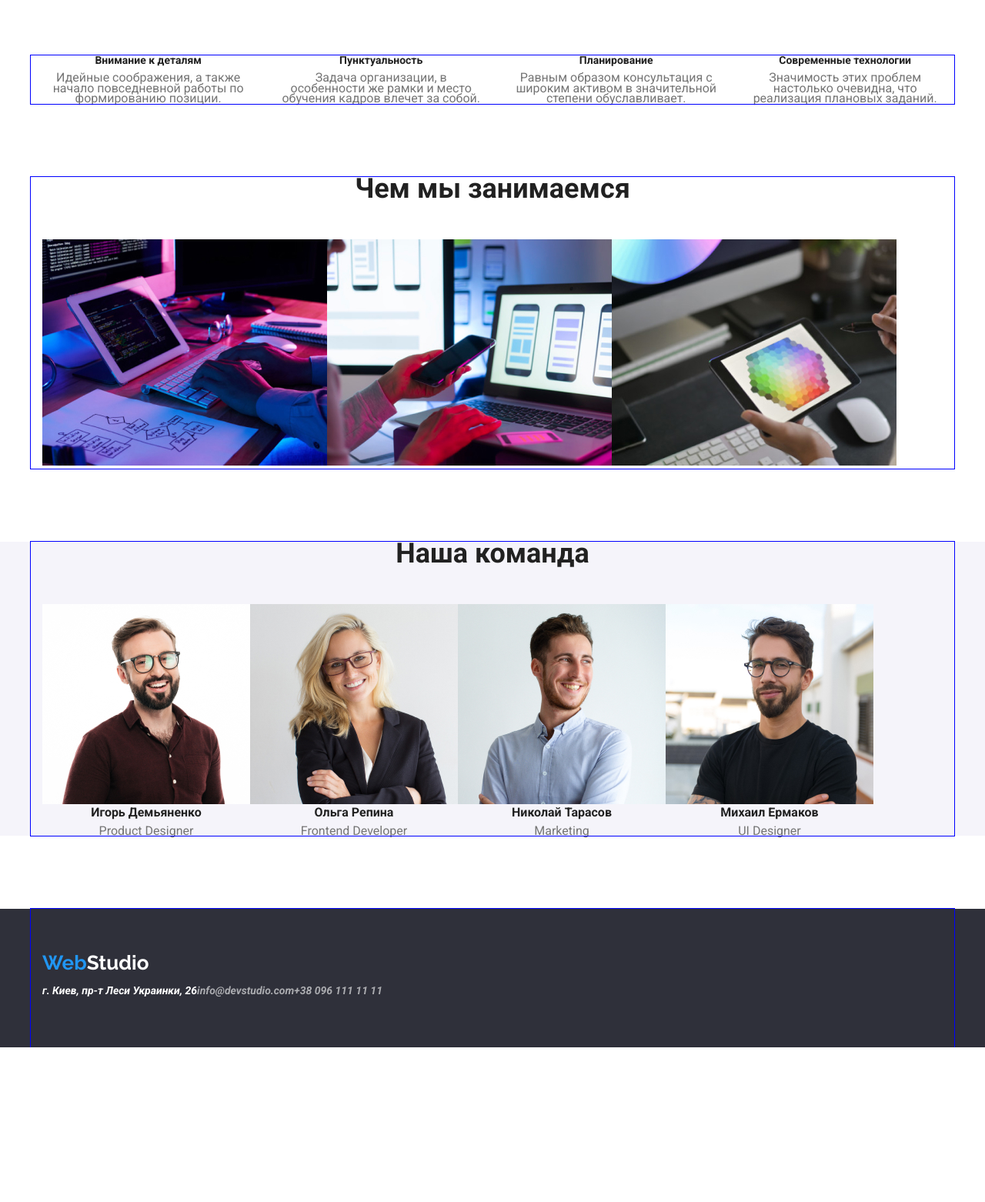
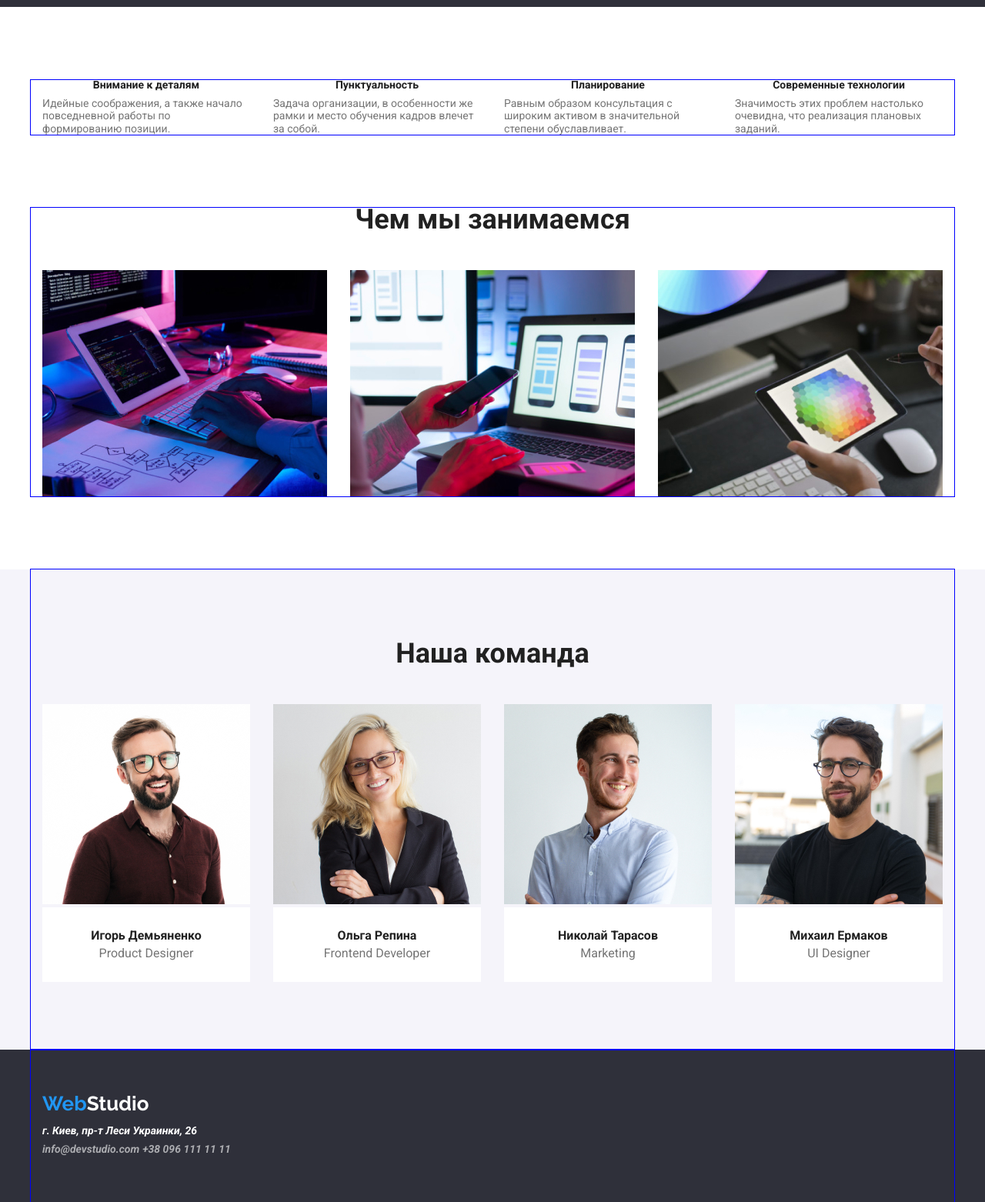
Before and after one commit to KaterinaGerts/goit-markup-hw-03, a plain HTML site: page index.html in a window 1280 px wide. Shown: the part 400-1962 px from the top of the page at 77% size. Before the commit the page ends 1761 px from the top, so only its background shows below. Drawn offline with nearby package versions, Linux system fonts and the light colour scheme.

Commit message:
image flex

```diff
--- a/css/style.css
+++ b/css/style.css
@@ -1,12 +1,3 @@
-html {
-  box-sizing: border-box;
-}
-*,
-*::before,
-*::after {
-  box-sizing: inherit;
-}
-
 :root {
 
   --primary-text-color: #757575;
@@ -38,7 +29,7 @@ body {
 }
 .inline-item {
   display: flex;
- align-items: center;
+  align-items: center;
 }
 
 /* Шапка сайта */
@@ -69,6 +60,7 @@ body {
   list-style: none;
 }
 .list .list-links {
+  display: block;
   padding-top: 32px;
   padding-bottom: 32px;
 
@@ -149,47 +141,44 @@ body {
 /* /Верхняя секция сайта */
 
 /* Услуги */
-.list-description {
+.list-bar,
+.images {
+  padding: 0px;
+  margin: 0px;
   margin-bottom: 95px;
   display: flex;
+  justify-content: space-between;
+  list-style: none;
+}
+.list-description {
+  width: 270px;
 }
 .subtitle {
   margin: 0px;
   margin-bottom: 10px;
   text-align: center;
+
   font-weight: bold;
   font-size: 14px;
   line-height: 0.88;
   color: var(--title-text-color);
 }
-.description {
-  margin: 0px;
-  margin-bottom: 95px;
+.first-description {
+  margin-top: 0px;
+  margin-bottom: 0px;
 
   font-size: 14px;
-  line-height: 0.583;
-}
-.margin-list:not(:last-child) {
-  margin-right: 30px;
-}
-/* /Услуги */
+    }
+  .first-description:last-child {
+    margin-right: 0px;
+  }
+ /* /Услуги */
 
 /* Картинки - описание деятельности */
-.photo {
-  /* display: block; */
-}
-.images {
-  padding: 0px;
-  display: flex;
-  list-style: none;
-  margin-bottom: 95px;
-  }
+
 .images .list-images {
-  display: block;
-  width: calc((100%-30px)/3);
-}
-.list-images:last-child {
-  margin-right: 0px;
+  width: 370px;
+  height: 294px;
 }
 
 .titles {
@@ -207,8 +196,13 @@ body {
 .team {
   background-color: var(--secondary-bg-color);
 }
+.team-container {
+  padding-top: 94px;
+  padding-bottom: 94px;
+}
 .team-photo {
-  width: calc((100%-30px)/4);
+  width: 270px;
+  height: 260px;
 }
 .text {
   margin: 0px;
@@ -225,7 +219,11 @@ body {
   line-height: 0.842;
   text-align: center;
 }
-
+.team-profile {
+  padding-top: 30px;
+  padding-bottom: 30px;
+  background-color: var(--secondary-text-color);
+}
 
 /* /Наша команда */
 
@@ -234,15 +232,14 @@ body {
   background-color: var(--primary-bg-color);
 }
 
-.address .location {
+.adress .location {
   margin: 0px;
   margin-bottom: 10px;
   color: var(--secondary-text-color);
   font-size: 14px;
   line-height: 0.583;
 }
-
-.address .address-color {
+.adress .address-color {
   text-decoration: none;
   font-size: 14px;
   line-height: 0.583;
@@ -254,6 +251,10 @@ body {
 .padding-contacts {
   padding-top: 60px;
   padding-bottom: 60px;
+}
+.adress-column {
+  display: inline-block;
+
 }
 
 /* /Контакты */
--- a/index.html
+++ b/index.html
@@ -60,36 +60,38 @@
 
       <!--Услуги-->
       <section>
-        <div class="container list-description">
+        <div class="container">
           <h2 hidden>список предоставляемых услуг</h2>
-          <div class="margin-list">
+          <ul class="list-bar">
+            <li class="list-description">
               <h4 class="subtitle">Внимание к деталям</h4>
-            <p class="description">
+              <p class="first-description">
                 Идейные соображения, а также начало повседневной работы по
                 формированию позиции.
               </p>
-          </div>
-          <div class="margin-list">
+            </li>
+            <li class="list-description">
               <h4 class="subtitle">Пунктуальность</h4>
-            <p class="description">
-              Задача организации, в особенности же рамки и место обучения кадров
-              влечет за собой.
+              <p class="first-description">
+                Задача организации, в особенности же рамки и место обучения
+                кадров влечет за собой.
               </p>
-          </div>
-          <div class="margin-list">
+            </li>
+            <li class="list-description">
               <h4 class="subtitle">Планирование</h4>
-            <p class="description">
+              <p class="first-description">
                 Равным образом консультация с широким активом в значительной
                 степени обуславливает.
               </p>
-          </div>
-          <div class="margin-list">
+            </li>
+            <li class="list-description">
               <h4 class="subtitle">Современные технологии</h4>
-            <p class="description">
+              <p class="first-description">
                 Значимость этих проблем настолько очевидна, что реализация
                 плановых заданий.
               </p>
-          </div>
+            </li>
+          </ul>
         </div>
       </section>
       <!--/Услуги-->
@@ -133,10 +135,10 @@
 
       <!-- Наша команда -->
       <section class="team">
-        <div class="container">
+        <div class="container team-container">
           <h3 class="titles">Наша команда</h3>
           <ul class="images">
-            <li class="list-images">
+            <li class="team-photo">
               <img
                 class="photo"
                 src="./img/team-img1.jpg"
@@ -144,10 +146,12 @@
                 width="270"
                 height="260"
               />
+              <div class="team-profile">
                 <h4 class="text">Игорь Демьяненко</h4>
                 <p lang="en" class="description">Product Designer</p>
+              </div>
             </li>
-            <li class="list-images">
+            <li class="team-photo">
               <img
                 class="photo"
                 src="./img/team-img2.jpg"
@@ -155,10 +159,12 @@
                 width="270"
                 height="260"
               />
+              <div class="team-profile">
                 <h4 class="text">Ольга Репина</h4>
                 <p lang="en" class="description">Frontend Developer</p>
+              </div>
             </li>
-            <li class="list-images">
+            <li class="team-photo">
               <img
                 class="photo"
                 src="./img/team-img3.jpg"
@@ -166,10 +172,12 @@
                 width="270"
                 height="260"
               />
+              <div class="team-profile">
                 <h4 class="text">Николай Тарасов</h4>
                 <p lang="en" class="description">Marketing</p>
+              </div>
             </li>
-            <li class="list-images">
+            <li class="team-photo">
               <img
                 class="photo"
                 src="./img/team-img4.jpg"
@@ -177,8 +185,10 @@
                 width="270"
                 height="260"
               />
+              <div class="team-profile">
                 <h4 class="text">Михаил Ермаков</h4>
                 <p lang="en" class="description">UI Designer</p>
+              </div>
             </li>
           </ul>
         </div>
@@ -192,14 +202,16 @@
         <p lang="en" class="Webstudio web-margin">
           <span class="web">Web</span><span class="studio-white">Studio</span>
         </p>
-        <address class="address">
+        <address class="adress">
           <p class="location">г. Киев, пр-т Леси Украинки, 26</p>
+          <div class="adress-column">
             <a href="mailto:info@devstudio.com" class="address-color"
               >info@devstudio.com</a
             >
             <a href="tel:+380961111111" class="address-color"
               >+38 096 111 11 11</a
             >
+          </div>
         </address>
       </div>
     </footer>
```
Lines whose indentation alone changed are shown as unchanged.
